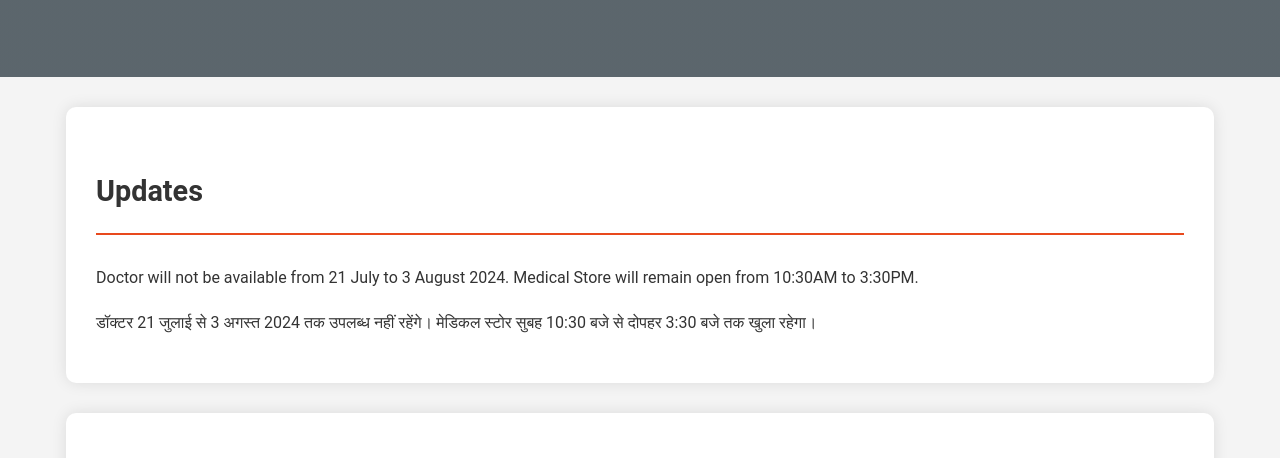
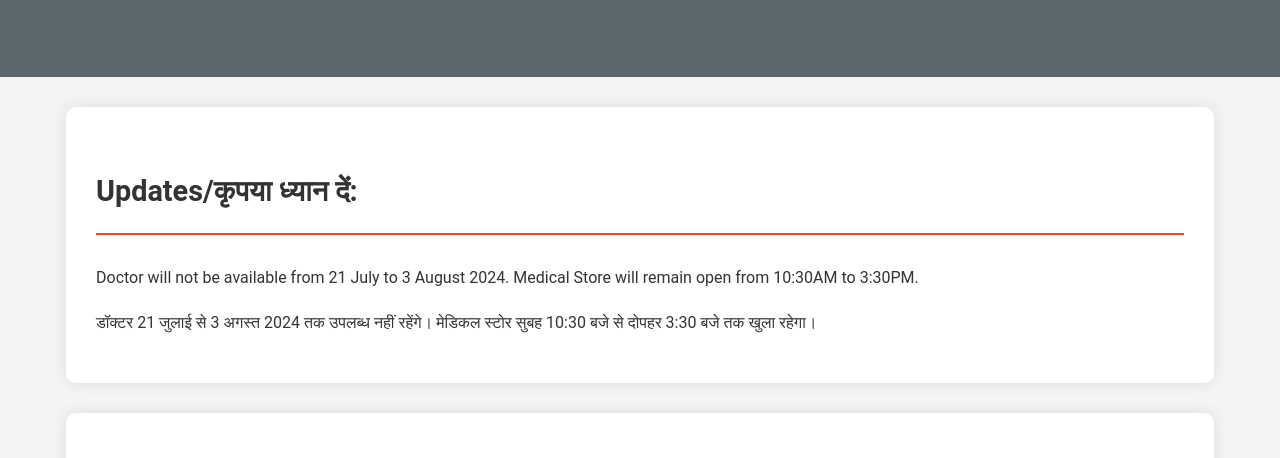
Before and after one commit to Ieshitva/drsanjayderma, a plain HTML site: page index.html in a window 1280 px wide. Shown: the part 301-759 px from the top of the page. Drawn offline with Linux system fonts and the light colour scheme.

Commit message:
Update index.html

```diff
--- a/index.html
+++ b/index.html
@@ -15,7 +15,7 @@
         </div>
     </header>
     <section class="updates container">
-        <h3>Updates</h3>
+        <h3>Updates/कृपया ध्यान दें:</h3>
         <p>Doctor will not be available from 21 July to 3 August 2024. Medical Store will remain open from 10:30AM to 3:30PM.</p>
         <p>डॉक्टर 21 जुलाई से 3 अगस्त 2024 तक उपलब्ध नहीं रहेंगे। मेडिकल स्टोर सुबह 10:30 बजे से दोपहर 3:30 बजे तक खुला रहेगा।</p>
     </section>
```
